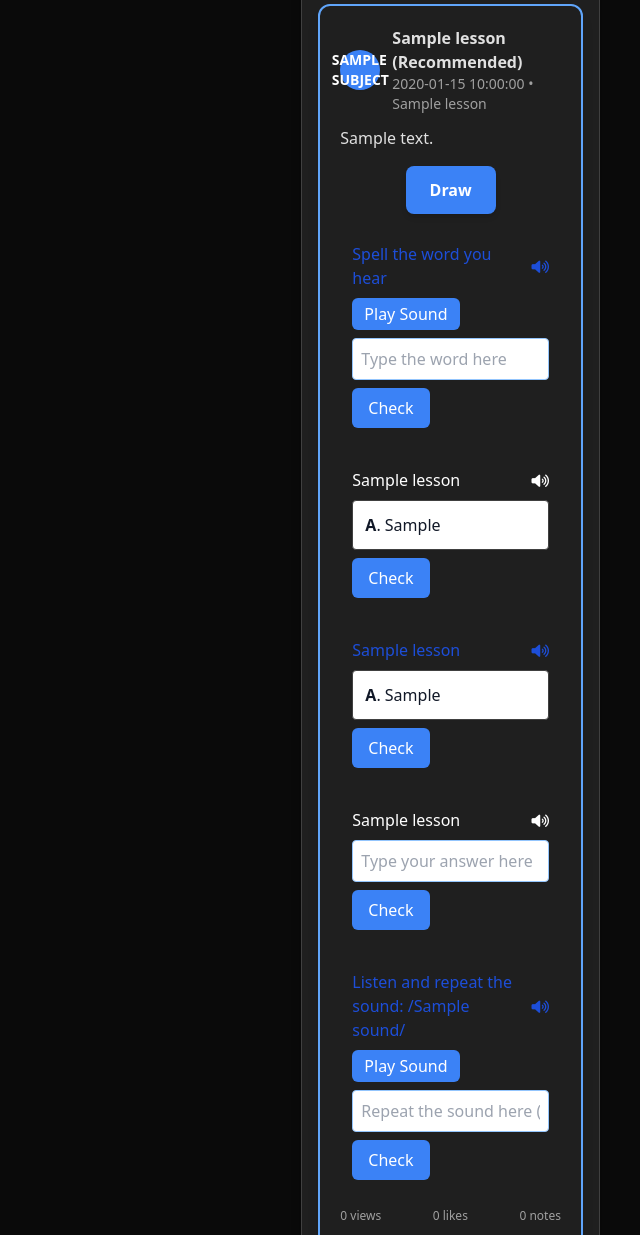
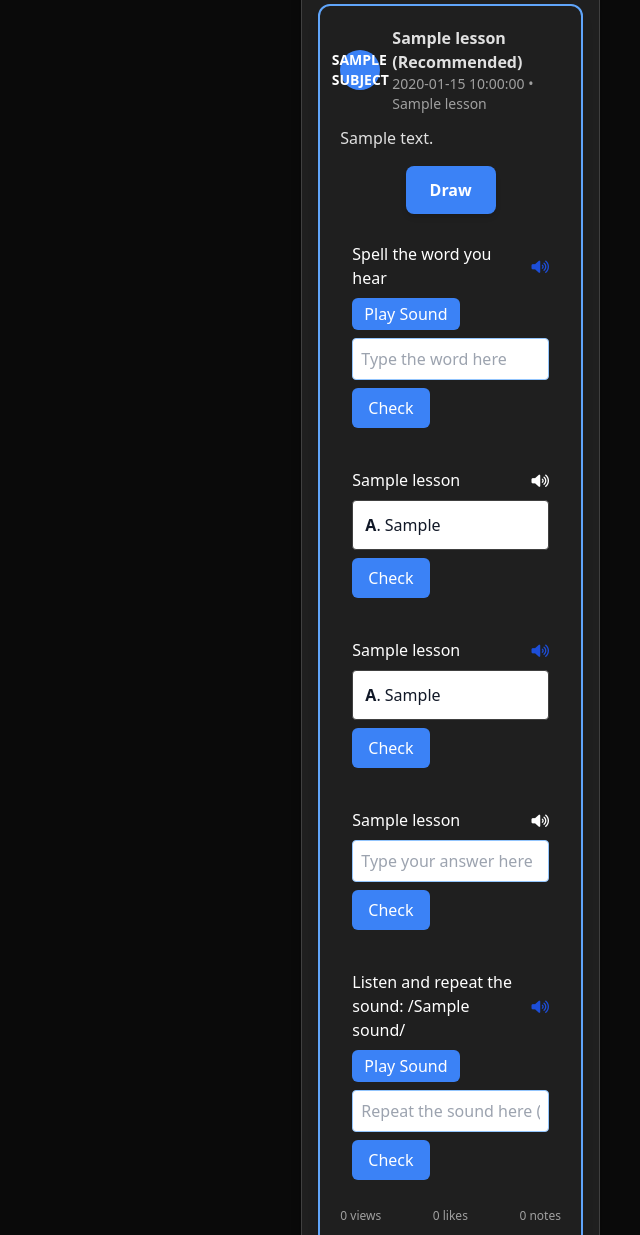
Before and after one commit to MarketExpander99/EduGrok, a Flask app: template templates/home.html.j2 in a window 1280 px wide. Shown: the part 1096-2331 px from the top of the page, without its empty margins (640-1280 px from the left). Run offline with Flask 3, Linux system fonts and the light colour scheme; the template is opened without the code that fills it: most values are stand-ins (such as "Sample title", 1, 10 or a date in 2020); some libraries are stand-ins or nearby versions.

Commit message:
activity text colors

```diff
--- a/templates/sentence_activity.html.j2
+++ b/templates/sentence_activity.html.j2
@@ -4,7 +4,7 @@
 {% if not post.completed %}
 <div class="activity-section p-3" data-type="sentence">
     <div class="flex items-center mb-2">
-        <h4 class="text-blue-700 font-medium flex-grow">{{ post.lesson.sentence_question }}</h4>
+        <h4 class="text-white font-medium flex-grow">{{ post.lesson.sentence_question }}</h4>
         <button type="button" onclick="window.speakQuestion('{{ post.lesson.sentence_question }}', this)" class="ml-2 text-blue-700 hover:text-blue-500 transition" aria-label="Read question aloud">
             <i class="fas fa-volume-up text-sm"></i>
         </button>
--- a/templates/sound_activity.html.j2
+++ b/templates/sound_activity.html.j2
@@ -3,7 +3,7 @@
 <!-- Fix: Removed hardcoded 'opacity-50 disabled-activity' classes and 'disabled' attrs—main JS now enables everything. Removed bg-blue-50 and border-blue-200 wrappers to match trace activity's minimal display; ensured data-type="sound" on submit button for proper handling. -->
 {% if post.lesson.sound and not post.completed %}<div class="activity-section p-3" data-type="sound">
     <div class="flex items-center mb-2">
-        <h4 class="text-blue-700 font-medium flex-grow">Listen and repeat the sound: /{{ post.lesson.sound }}/</h4>
+        <h4 class="text-white font-medium flex-grow">Listen and repeat the sound: /{{ post.lesson.sound }}/</h4>
         <button type="button" onclick="window.speakQuestion('Listen and repeat the sound: /{{ post.lesson.sound }}/', this)" class="ml-2 text-blue-700 hover:text-blue-500 transition" aria-label="Read instruction aloud">
             <i class="fas fa-volume-up text-sm"></i>
         </button>
--- a/templates/spell_activity.html.j2
+++ b/templates/spell_activity.html.j2
@@ -4,7 +4,7 @@
 {% if not post.completed %}
 <div class="activity-section p-3" data-type="spell">
     <div class="flex items-center mb-2">
-        <h4 class="text-blue-700 font-medium flex-grow">Spell the word you hear</h4>
+        <h4 class="text-white font-medium flex-grow">Spell the word you hear</h4>
         <button type="button" onclick="window.speakQuestion('Spell the word you hear', this)" class="ml-2 text-blue-700 hover:text-blue-500 transition" aria-label="Read instruction aloud">
             <i class="fas fa-volume-up text-sm"></i>
         </button>
```
